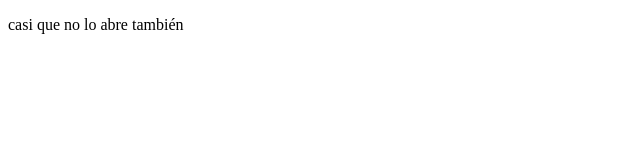
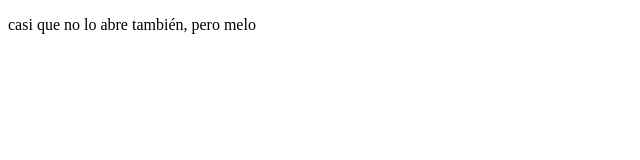
Before and after one commit to Pecrash/ProyectoDemo, a plain HTML site: page index.html in a window 1280 px wide. Shown: the full height of the page, 0-640 px from the left. Drawn offline with Linux system fonts and the light colour scheme.

Commit message:
agregamos cambios

```diff
--- a/index.html
+++ b/index.html
@@ -8,7 +8,7 @@
 </head>
 <body>
     <p>
-        casi que no lo abre también
+        casi que no lo abre también, pero melo
     </p>
 </body>
 </html>
```
